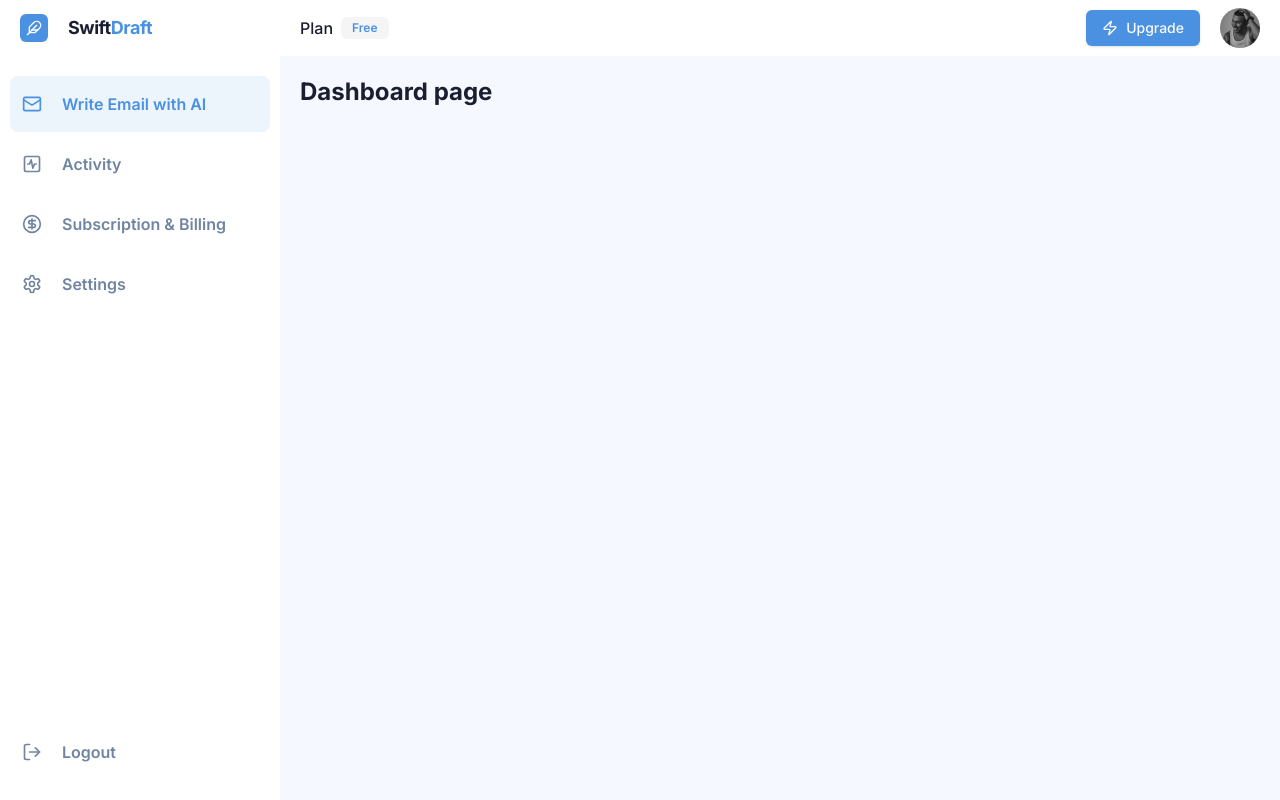
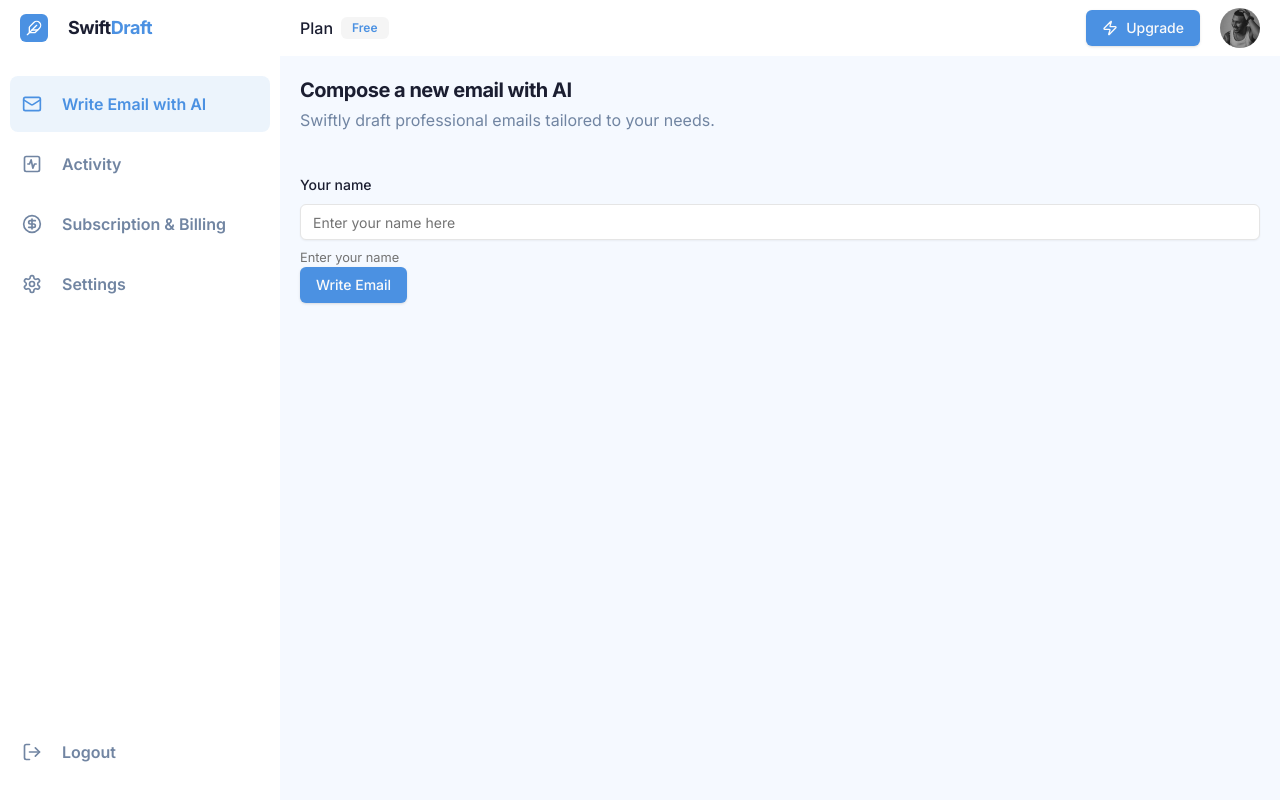
Before and after one commit to loqman1235/swift-draft-app, a Next.js app: page /dashboard in a window 1280 px wide. Built offline with nearby package versions, Linux system fonts and the light colour scheme.

Commit message:
build(deps): update package-lock.json, package.json and page.tsx

```diff
--- a/package.json
+++ b/package.json
@@ -9,8 +9,10 @@
     "lint": "next lint"
   },
   "dependencies": {
+    "@hookform/resolvers": "^3.9.1",
     "@radix-ui/react-avatar": "^1.1.1",
     "@radix-ui/react-icons": "^1.3.1",
+    "@radix-ui/react-label": "^2.1.0",
     "@radix-ui/react-slot": "^1.1.0",
     "class-variance-authority": "^0.7.0",
     "clsx": "^2.1.1",
@@ -18,8 +20,10 @@
     "next": "15.0.2",
     "react": "19.0.0-rc-02c0e824-20241028",
     "react-dom": "19.0.0-rc-02c0e824-20241028",
+    "react-hook-form": "^7.53.1",
     "tailwind-merge": "^2.5.4",
-    "tailwindcss-animate": "^1.0.7"
+    "tailwindcss-animate": "^1.0.7",
+    "zod": "^3.23.8"
   },
   "devDependencies": {
     "@types/node": "^20",
--- /dev/null
+++ b/src/app/dashboard/_components/CreateEmailForm.tsx
@@ -0,0 +1,59 @@
+"use client";
+import { Button } from "@/components/ui/button";
+import {
+  Form,
+  FormControl,
+  FormDescription,
+  FormField,
+  FormItem,
+  FormLabel,
+  FormMessage,
+} from "@/components/ui/form";
+import { Input } from "@/components/ui/input";
+import { createEmailSchema, createEmailSchemaType } from "@/lib/validations";
+import { zodResolver } from "@hookform/resolvers/zod";
+import { useForm } from "react-hook-form";
+
+const CreateEmailForm = () => {
+  const form = useForm<createEmailSchemaType>({
+    resolver: zodResolver(createEmailSchema),
+    defaultValues: {
+      username: "",
+      receiverName: "",
+      description: "",
+    },
+  });
+
+  const onSubmit = async (values: createEmailSchemaType) => {
+    console.log(values);
+  };
+
+  return (
+    <Form {...form}>
+      <form onSubmit={form.handleSubmit(onSubmit)}>
+        <FormField
+          control={form.control}
+          name="username"
+          render={({ field }) => (
+            <FormItem>
+              <FormLabel>Your name</FormLabel>
+              <FormControl>
+                <Input
+                  className="bg-foreground"
+                  placeholder="Enter your name here"
+                  {...field}
+                />
+              </FormControl>
+              <FormDescription>Enter your name</FormDescription>
+              <FormMessage />
+            </FormItem>
+          )}
+        />
+
+        <Button type="submit">Write Email</Button>
+      </form>
+    </Form>
+  );
+};
+
+export default CreateEmailForm;
--- a/src/app/dashboard/page.tsx
+++ b/src/app/dashboard/page.tsx
@@ -1,7 +1,20 @@
+import CreateEmailForm from "./_components/CreateEmailForm";
+
 const DashboardPage = () => {
   return (
     <div>
-      <h1 className="text-2xl font-bold">Dashboard page</h1>
+      {/* HEADER */}
+      <div className="mb-10 flex flex-col gap-1">
+        <h2 className="text-xl font-bold tracking-tight">
+          Compose a new email with AI
+        </h2>
+        <p className="text-text-muted">
+          Swiftly draft professional emails tailored to your needs.
+        </p>
+      </div>
+
+      {/* CREATE EMAIL FORM HERE */}
+      <CreateEmailForm />
     </div>
   );
 };
--- /dev/null
+++ b/src/components/ui/form.tsx
@@ -0,0 +1,178 @@
+"use client"
+
+import * as React from "react"
+import * as LabelPrimitive from "@radix-ui/react-label"
+import { Slot } from "@radix-ui/react-slot"
+import {
+  Controller,
+  ControllerProps,
+  FieldPath,
+  FieldValues,
+  FormProvider,
+  useFormContext,
+} from "react-hook-form"
+
+import { cn } from "@/lib/utils"
+import { Label } from "@/components/ui/label"
+
+const Form = FormProvider
+
+type FormFieldContextValue<
+  TFieldValues extends FieldValues = FieldValues,
+  TName extends FieldPath<TFieldValues> = FieldPath<TFieldValues>
+> = {
+  name: TName
+}
+
+const FormFieldContext = React.createContext<FormFieldContextValue>(
+  {} as FormFieldContextValue
+)
+
+const FormField = <
+  TFieldValues extends FieldValues = FieldValues,
+  TName extends FieldPath<TFieldValues> = FieldPath<TFieldValues>
+>({
+  ...props
+}: ControllerProps<TFieldValues, TName>) => {
+  return (
+    <FormFieldContext.Provider value={{ name: props.name }}>
+      <Controller {...props} />
+    </FormFieldContext.Provider>
+  )
+}
+
+const useFormField = () => {
+  const fieldContext = React.useContext(FormFieldContext)
+  const itemContext = React.useContext(FormItemContext)
+  const { getFieldState, formState } = useFormContext()
+
+  const fieldState = getFieldState(fieldContext.name, formState)
+
+  if (!fieldContext) {
+    throw new Error("useFormField should be used within <FormField>")
+  }
+
+  const { id } = itemContext
+
+  return {
+    id,
+    name: fieldContext.name,
+    formItemId: `${id}-form-item`,
+    formDescriptionId: `${id}-form-item-description`,
+    formMessageId: `${id}-form-item-message`,
+    ...fieldState,
+  }
+}
+
+type FormItemContextValue = {
+  id: string
+}
+
+const FormItemContext = React.createContext<FormItemContextValue>(
+  {} as FormItemContextValue
+)
+
+const FormItem = React.forwardRef<
+  HTMLDivElement,
+  React.HTMLAttributes<HTMLDivElement>
+>(({ className, ...props }, ref) => {
+  const id = React.useId()
+
+  return (
+    <FormItemContext.Provider value={{ id }}>
+      <div ref={ref} className={cn("space-y-2", className)} {...props} />
+    </FormItemContext.Provider>
+  )
+})
+FormItem.displayName = "FormItem"
+
+const FormLabel = React.forwardRef<
+  React.ElementRef<typeof LabelPrimitive.Root>,
+  React.ComponentPropsWithoutRef<typeof LabelPrimitive.Root>
+>(({ className, ...props }, ref) => {
+  const { error, formItemId } = useFormField()
+
+  return (
+    <Label
+      ref={ref}
+      className={cn(error && "text-destructive", className)}
+      htmlFor={formItemId}
+      {...props}
+    />
+  )
+})
+FormLabel.displayName = "FormLabel"
+
+const FormControl = React.forwardRef<
+  React.ElementRef<typeof Slot>,
+  React.ComponentPropsWithoutRef<typeof Slot>
+>(({ ...props }, ref) => {
+  const { error, formItemId, formDescriptionId, formMessageId } = useFormField()
+
+  return (
+    <Slot
+      ref={ref}
+      id={formItemId}
+      aria-describedby={
+        !error
+          ? `${formDescriptionId}`
+          : `${formDescriptionId} ${formMessageId}`
+      }
+      aria-invalid={!!error}
+      {...props}
+    />
+  )
+})
+FormControl.displayName = "FormControl"
+
+const FormDescription = React.forwardRef<
+  HTMLParagraphElement,
+  React.HTMLAttributes<HTMLParagraphElement>
+>(({ className, ...props }, ref) => {
+  const { formDescriptionId } = useFormField()
+
+  return (
+    <p
+      ref={ref}
+      id={formDescriptionId}
+      className={cn("text-[0.8rem] text-muted-foreground", className)}
+      {...props}
+    />
+  )
+})
+FormDescription.displayName = "FormDescription"
+
+const FormMessage = React.forwardRef<
+  HTMLParagraphElement,
+  React.HTMLAttributes<HTMLParagraphElement>
+>(({ className, children, ...props }, ref) => {
+  const { error, formMessageId } = useFormField()
+  const body = error ? String(error?.message) : children
+
+  if (!body) {
+    return null
+  }
+
+  return (
+    <p
+      ref={ref}
+      id={formMessageId}
+      className={cn("text-[0.8rem] font-medium text-destructive", className)}
+      {...props}
+    >
+      {body}
+    </p>
+  )
+})
+FormMessage.displayName = "FormMessage"
+
+export {
+  useFormField,
+  Form,
+  FormItem,
+  FormLabel,
+  FormControl,
+  FormDescription,
+  FormMessage,
+  FormField,
+}
--- /dev/null
+++ b/src/components/ui/input.tsx
@@ -0,0 +1,25 @@
+import * as React from "react"
+
+import { cn } from "@/lib/utils"
+
+export interface InputProps
+  extends React.InputHTMLAttributes<HTMLInputElement> {}
+
+const Input = React.forwardRef<HTMLInputElement, InputProps>(
+  ({ className, type, ...props }, ref) => {
+    return (
+      <input
+        type={type}
+        className={cn(
+          "flex h-9 w-full rounded-md border border-input bg-transparent px-3 py-1 text-sm shadow-sm transition-colors file:border-0 file:bg-transparent file:text-sm file:font-medium file:text-foreground placeholder:text-muted-foreground focus-visible:outline-none focus-visible:ring-1 focus-visible:ring-ring disabled:cursor-not-allowed disabled:opacity-50",
+          className
+        )}
+        ref={ref}
+        {...props}
+      />
+    )
+  }
+)
+Input.displayName = "Input"
+
+export { Input }
--- /dev/null
+++ b/src/components/ui/label.tsx
@@ -0,0 +1,26 @@
+"use client"
+
+import * as React from "react"
+import * as LabelPrimitive from "@radix-ui/react-label"
+import { cva, type VariantProps } from "class-variance-authority"
+
+import { cn } from "@/lib/utils"
+
+const labelVariants = cva(
+  "text-sm font-medium leading-none peer-disabled:cursor-not-allowed peer-disabled:opacity-70"
+)
+
+const Label = React.forwardRef<
+  React.ElementRef<typeof LabelPrimitive.Root>,
+  React.ComponentPropsWithoutRef<typeof LabelPrimitive.Root> &
+    VariantProps<typeof labelVariants>
+>(({ className, ...props }, ref) => (
+  <LabelPrimitive.Root
+    ref={ref}
+    className={cn(labelVariants(), className)}
+    {...props}
+  />
+))
+Label.displayName = LabelPrimitive.Root.displayName
+
+export { Label }
--- /dev/null
+++ b/src/lib/validations.ts
@@ -0,0 +1,12 @@
+import { z } from "zod";
+
+export const createEmailSchema = z.object({
+  username: z.string().trim().min(1, { message: "Name is required" }),
+  receiverName: z
+    .string()
+    .trim()
+    .min(1, { message: "Receiver name is required" }),
+  description: z.string().trim().min(1, { message: "Description is required" }),
+});
+
+export type createEmailSchemaType = z.infer<typeof createEmailSchema>;
```
Also changed, not shown: 1 other file (tests, documents, lock files or other folders).
